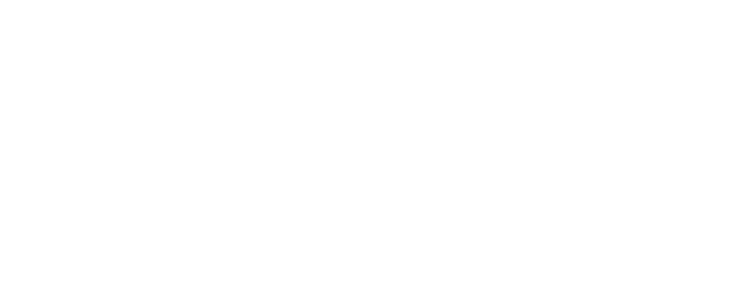
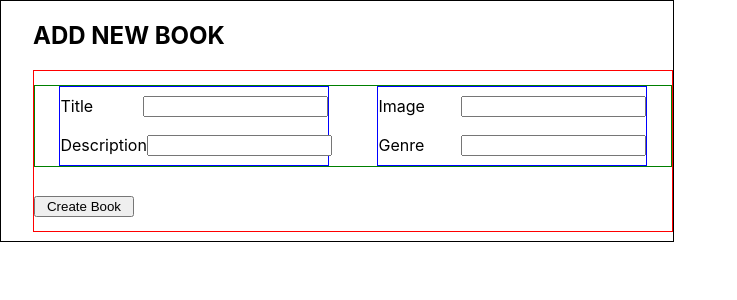
Before and after one commit to digitalents-academy/react_library, a React (Create React App) app in the folder react_library_frontend/: page / in a window 1280 px wide. Shown: the top 300 px of the page, without its empty margins (0-737 px from the left). Built offline with nearby package versions, Linux system fonts and the light colour scheme.

Commit message:
commit form to add books

```diff
--- a/react_library_frontend/src/App.js
+++ b/react_library_frontend/src/App.js
@@ -1,6 +1,12 @@
-
+import Form from "./components/form";
 
 const App = () => {
+
+  return (
+    <div>
+      <Form />
+    </div>
+  )
 
 }
 
--- /dev/null
+++ b/react_library_frontend/src/components/form.js
@@ -0,0 +1,56 @@
+
+
+const Form = () => {
+
+    return (
+        <div className="form--container">
+            <h2>ADD NEW BOOK</h2>
+            <form className="form">
+                <div className="form--row--container">
+                <div className="form--sub--div title--description--div">
+                {/* <label className="book__title">Title
+                <input type='text' name='title' />
+                </label>
+
+                 <label className="book__description">Description
+                 <input type='text' name='description'/>
+                 </label> */}
+                 <div className="specific--form--div">
+                 <label for='title' className="book__title">Title </label>
+                 <input type='text' id="title" name='title' />
+                 </div>
+
+                 <div className="specific--form--div">
+                 <label for='description' className="book__title">Description </label>
+                 <input type='text' id="description" name='description' />
+                 </div>
+
+                 </div>
+
+                 <div className="form--sub--div image--genre--div">
+                 {/* <label className="book_image">Image
+                 <input type='text' name='image'/>
+                 </label>
+
+                 <label className="book__genre">Genre
+                 <input type='text' name='genre'/>
+                 </label> */}
+                  <div className="specific--form--div">
+                 <label for='image' className="book__title">Image </label>
+                 <input className="submit" type='text' id="image" name='image' />
+                 </div>
+
+                 <div className="specific--form--div">
+                 <label for='genre' className="book__title">Genre </label>
+                 <input type='text' id="genre" name='genre' />
+                 </div>
+                 </div>
+                 </div>
+
+                 <input className="submit__button" type='submit' value='Create Book'/>
+            </form>
+        </div>
+    )
+}
+
+export default Form;
--- /dev/null
+++ b/react_library_frontend/src/form.css
@@ -0,0 +1,42 @@
+
+.form--container {
+    border: 1px solid black;
+    padding-left: 2rem;
+    width: 40rem;
+    height: 15rem;
+    display: flex;
+    flex-direction: column;
+}
+
+.form {
+    border: 1px solid red;
+    display: flex;
+    flex-direction: column;
+    justify-content: space-around;
+    height: 10rem;
+}
+
+.form--row--container {
+    border: 1px solid green;
+    display: flex;
+    justify-content: space-around;
+   height: 5rem;
+}
+
+.form--sub--div {
+    border: 1px solid blue;
+    display: flex;
+    flex-direction: column;
+    justify-content: space-around;
+    align-content: space-between;
+    width: 42%;
+}
+
+.specific--form--div {
+    display: flex;
+    justify-content: space-between;
+}
+
+.submit__button {
+    width: 100px;
+}
--- a/react_library_frontend/src/index.js
+++ b/react_library_frontend/src/index.js
@@ -1,6 +1,7 @@
 import React from 'react';
 import ReactDOM from 'react-dom/client';
 import './index.css';
+import './form.css';
 import App from './App';
 
 
```
